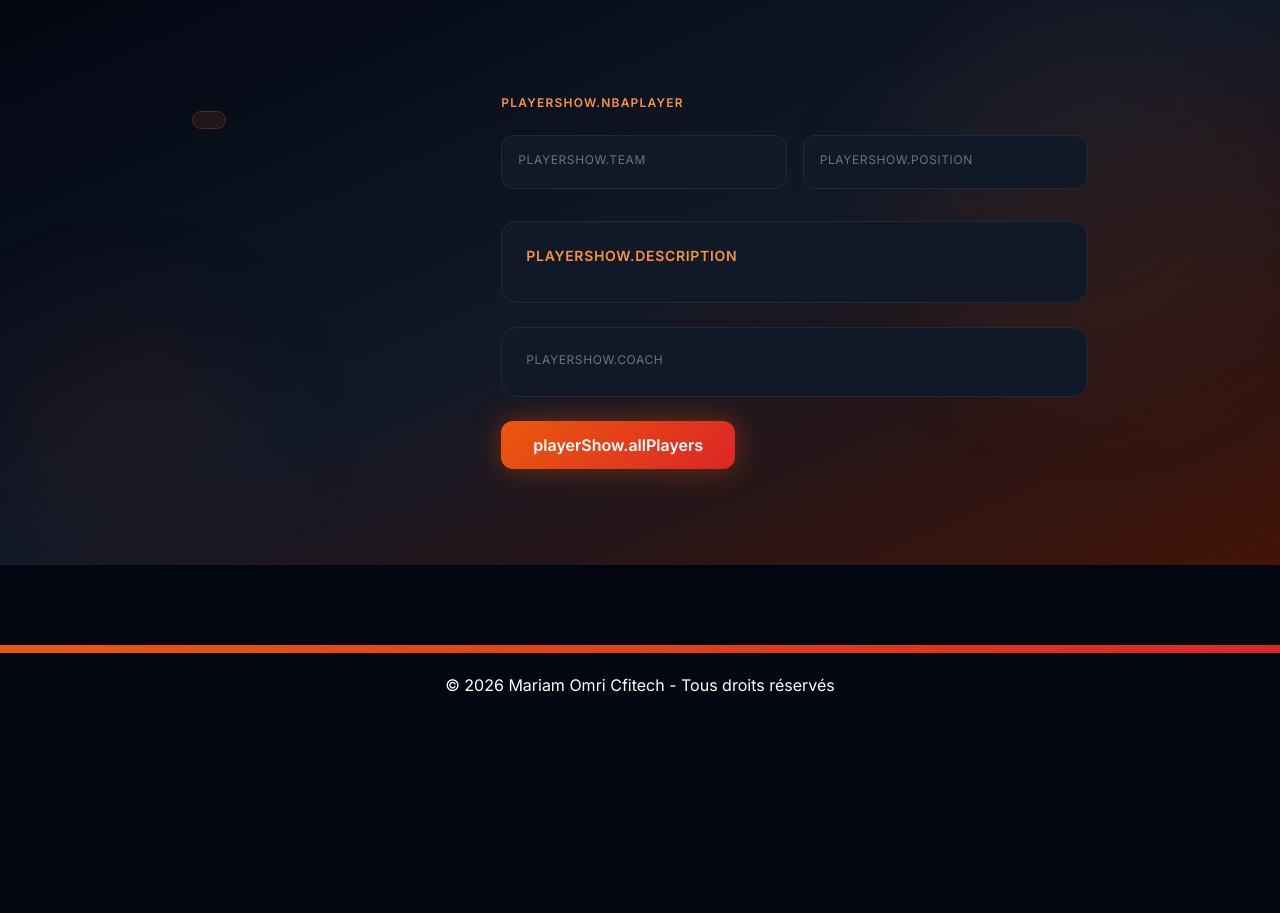
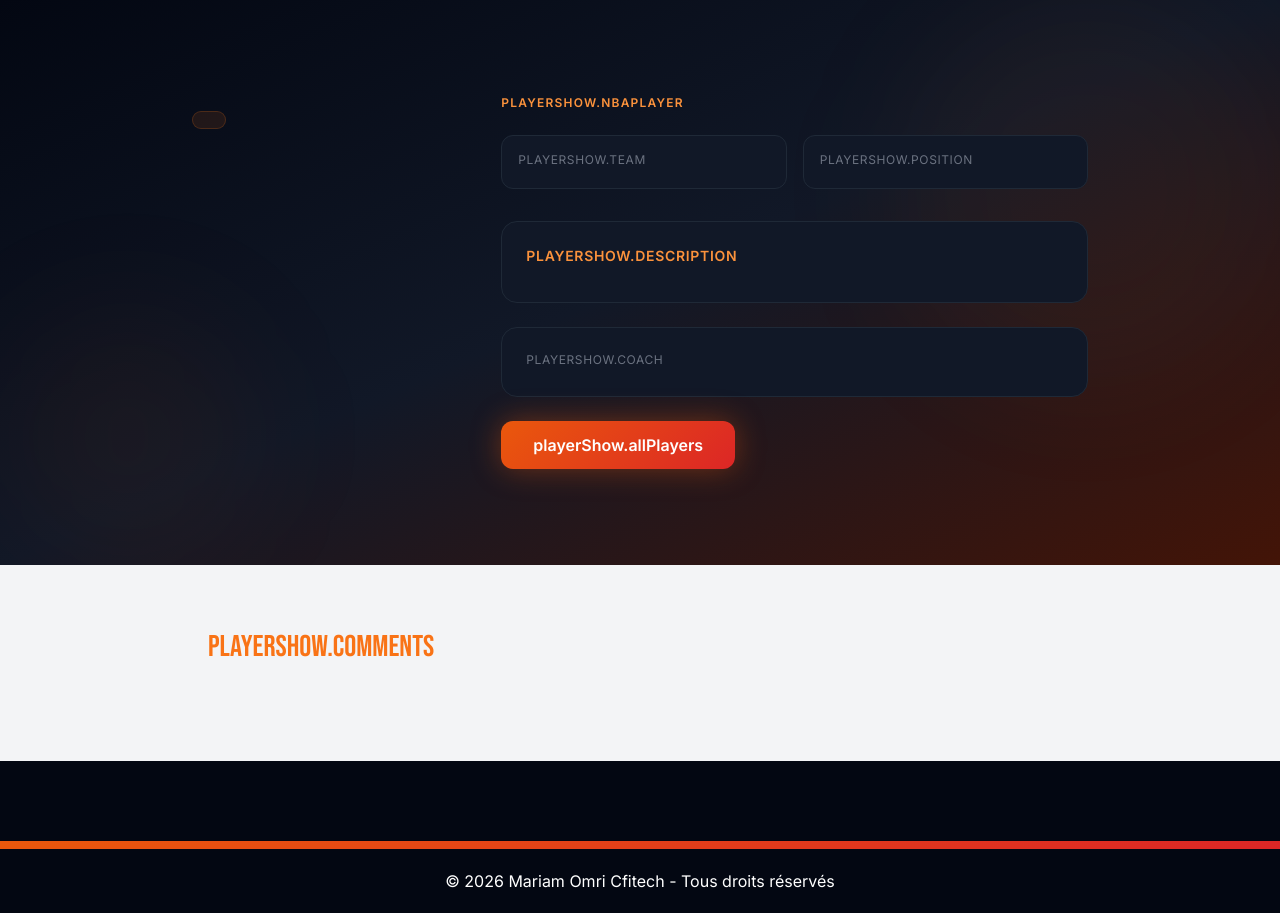
Before and after one commit to Mariamomri/Projet-Basketball, a Symfony app: template templates/player/show.html.twig in a window 1280 px wide. Shown: the part 89-1002 px from the top of the page. Before the commit the page ends 781 px from the top, so only its background shows below. Run offline with Twig, Linux system fonts and the light colour scheme; the template is opened without the code that fills it, so the values that code supplies are empty; style sheets or scripts are compiled from the project's sources; some libraries are stand-ins or nearby versions.

Commit message:
add translation fr and it

```diff
--- a/templates/player/show.html.twig
+++ b/templates/player/show.html.twig
@@ -84,7 +84,46 @@
         </div>
     </section>
 
-<div class="py-10 bg-gray-950 "></div>
+    <section class="max-w-4xl mx-auto px-4 py-16">
+        <h2 class="font-bebas text-3xl text-orange-500 mb-8">{{ 'playerShow.comments'|trans }}</h2>
+
+        {% if app.user %}
+            <div class="bg-gray-900 border border-gray-800 rounded-2xl p-6 mb-8">
+                {{ form_start(form) }}
+                    {{ form_label(form.content, 'playerShow.newComment'|trans, {'label_attr': {'class': 'text-gray-300 text-sm block mb-2'}}) }}
+                    {{ form_widget(form.content, {'attr': {'class': 'w-full bg-gray-800 text-white border border-gray-700 rounded-xl px-4 py-3', 'rows': 3}}) }}
+                    {{ form_errors(form.content) }}
+
+                    <button type="submit" class="mt-4 gradient-orange text-white px-6 py-3 rounded-xl font-semibold hover:opacity-90 transition-all">
+                        {{ 'playerShow.postComment'|trans }}
+                    </button>
+                {{ form_end(form) }}
+            </div>
+        {% endif %}
+
+        <div class="space-y-4">
+            {% for comment in player.comments %}
+                {% if comment.isApproved %}
+                    <div class="bg-gray-900 border border-gray-800 rounded-2xl p-6 relative">
+                        <p class="text-gray-300 leading-relaxed mb-3">{{ comment.content }}</p>
+                        <p class="text-orange-400 text-sm font-semibold">{{ comment.author.firstname }} {{ comment.author.lastname }}</p>
+                        <p class="text-gray-500 text-xs">{{ comment.createdAt|date('d/m/Y H:i') }}</p>
+
+                        {% if app.user and app.user.email is same as (comment.author.email) %}
+                            <form method="post" action="{{ path('comment.delete', {id: comment.id}) }}" class="absolute top-6 right-6">
+                                <input type="hidden" name="_token" value="{{ csrf_token('delete' ~ comment.id) }}">
+                                <button type="submit" class="text-red-400 hover:text-red-300 text-sm" onclick="return confirm('Êtes-vous sûr de vouloir supprimer ce commentaire ?')">
+                                    {{ 'playerShow.delete'|trans }}
+                                </button>
+                            </form>
+                        {% endif %}
+                    </div>
+                {% endif %}
+            {% endfor %}
+        </div>
+    </section>
+
+    <div class="py-10 bg-gray-950 "></div>
 <div class="py-1 gradient-orange "></div>
 
 {% endblock %}
--- a/translations/messages.fr.yaml
+++ b/translations/messages.fr.yaml
@@ -39,6 +39,9 @@
 playerShow.edit: Modifier
 playerShow.delete: Supprimer
 playerShow.confirmDelete: "Êtes-vous sûr de vouloir supprimer ce joueur ?"
+playerShow.comments: "Commentaires"
+playerShow.newComment: "Nouveau commentaire"
+playerShow.postComment: "Poster mon commentaire"
 playerForm.management: Gestion
 playerForm.addTitle1: "Ajouter un"
 playerForm.addTitle2: Joueur
--- a/translations/messages.it.yaml
+++ b/translations/messages.it.yaml
@@ -39,6 +39,9 @@
 playerShow.edit: Modifica
 playerShow.delete: Elimina
 playerShow.confirmDelete: "Sei sicuro di voler eliminare questo giocatore?"
+playerShow.comments: "Commenti"
+playerShow.newComment: "Nuovo commento"
+playerShow.postComment: "Pubblica commento"
 playerForm.management: Gestione
 playerForm.addTitle1: "Aggiungi un"
 playerForm.addTitle2: Giocatore
```
